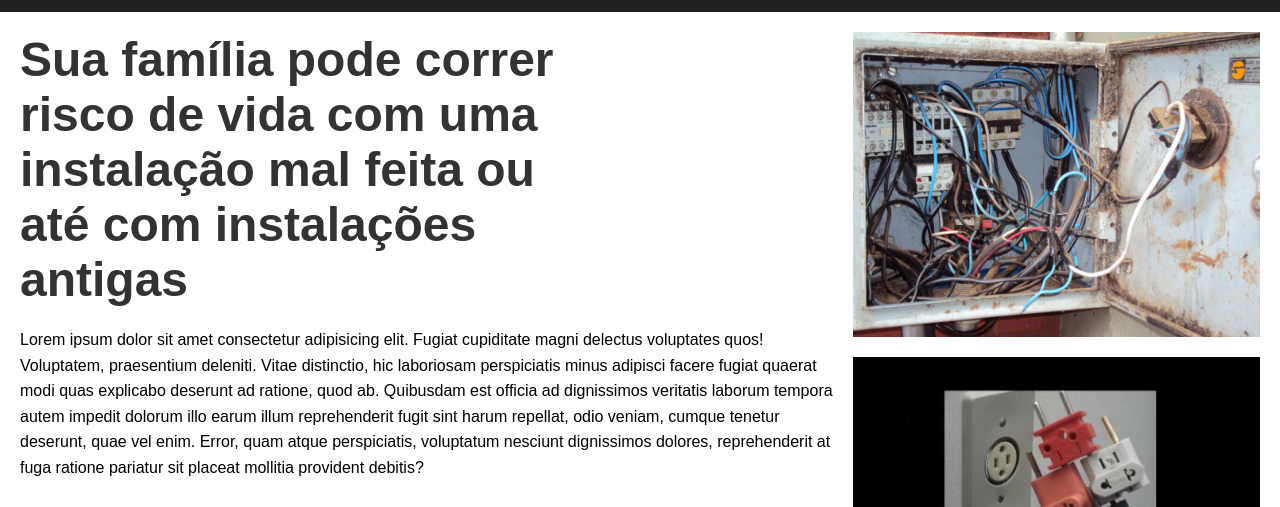
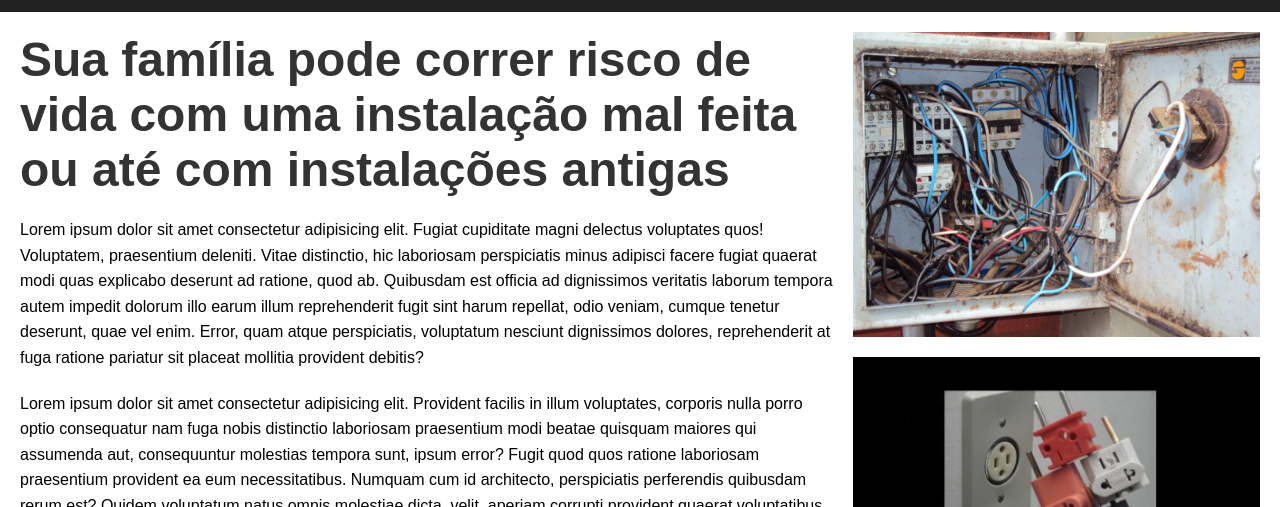
Before and after one commit to Mferrazon/AulaPratica_3, a plain HTML site: page index.html in a window 1280 px wide. Shown: the part 780-1287 px from the top of the page. Drawn offline with Linux system fonts and the light colour scheme.

Commit message:
Atualização texto

```diff
--- a/index.html
+++ b/index.html
@@ -254,7 +254,7 @@
 
         <section class="container-principal">
             <div class="conteudo-texto">
-                <h2 class="subtitulo">Sua família pode correr<br> risco de vida com uma <br>instalação mal feita ou <br>até com instalações <br>antigas</h2>
+                <h2 class="subtitulo">Sua família pode correr risco de vida com uma instalação mal feita ou até com instalações antigas</h2>
                 <p>Lorem ipsum dolor sit amet consectetur adipisicing elit. Fugiat cupiditate magni delectus voluptates quos! Voluptatem, praesentium deleniti. Vitae distinctio, hic laboriosam perspiciatis minus adipisci facere fugiat quaerat modi quas explicabo deserunt ad ratione, quod ab. Quibusdam est officia ad dignissimos veritatis laborum tempora autem impedit dolorum illo earum illum reprehenderit fugit sint harum repellat, odio veniam, cumque tenetur deserunt, quae vel enim. Error, quam atque perspiciatis, voluptatum nesciunt dignissimos dolores, reprehenderit at fuga ratione pariatur sit placeat mollitia provident debitis?</p>
                 <p>Lorem ipsum dolor sit amet consectetur adipisicing elit. Provident facilis in illum voluptates, corporis nulla porro optio consequatur nam fuga nobis distinctio laboriosam praesentium modi beatae quisquam maiores qui assumenda aut, consequuntur molestias tempora sunt, ipsum error? Fugit quod quos ratione laboriosam praesentium provident ea eum necessitatibus. Numquam cum id architecto, perspiciatis perferendis quibusdam rerum est? Quidem voluptatum natus omnis molestiae dicta, velit, aperiam corrupti provident quaerat voluptatibus molestias iusto esse repellat placeat possimus facilis. Rerum commodi deleniti debitis maiores asperiores, quidem iure tempora, consequatur sed odit eaque velit excepturi amet quod inventore porro. Tenetur accusamus tempora recusandae debitis nisi, impedit facilis. Placeat reprehenderit quo sint nemo, inventore error illo laboriosam! Quis error consequatur iste incidunt, dolorem voluptatum atque. Necessitatibus dolores fugit consequatur dicta iste eius vero, ipsam accusantium, accusamus minus, dolorum obcaecati aliquid perferendis adipisci magni repellat? Animi illum excepturi voluptatibus molestiae voluptates in, ratione minima aperiam voluptate eveniet?</p>
             </div>
```
